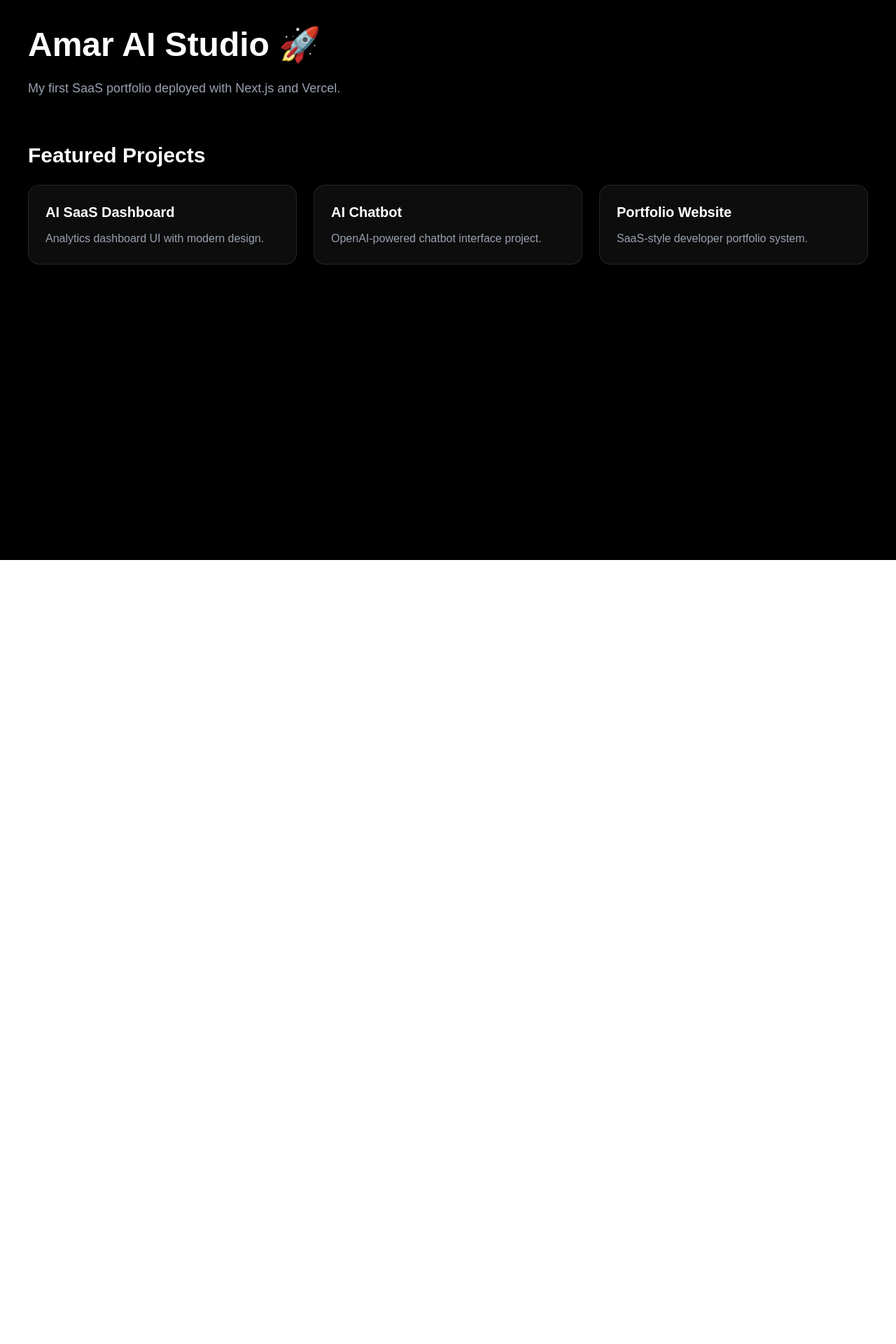
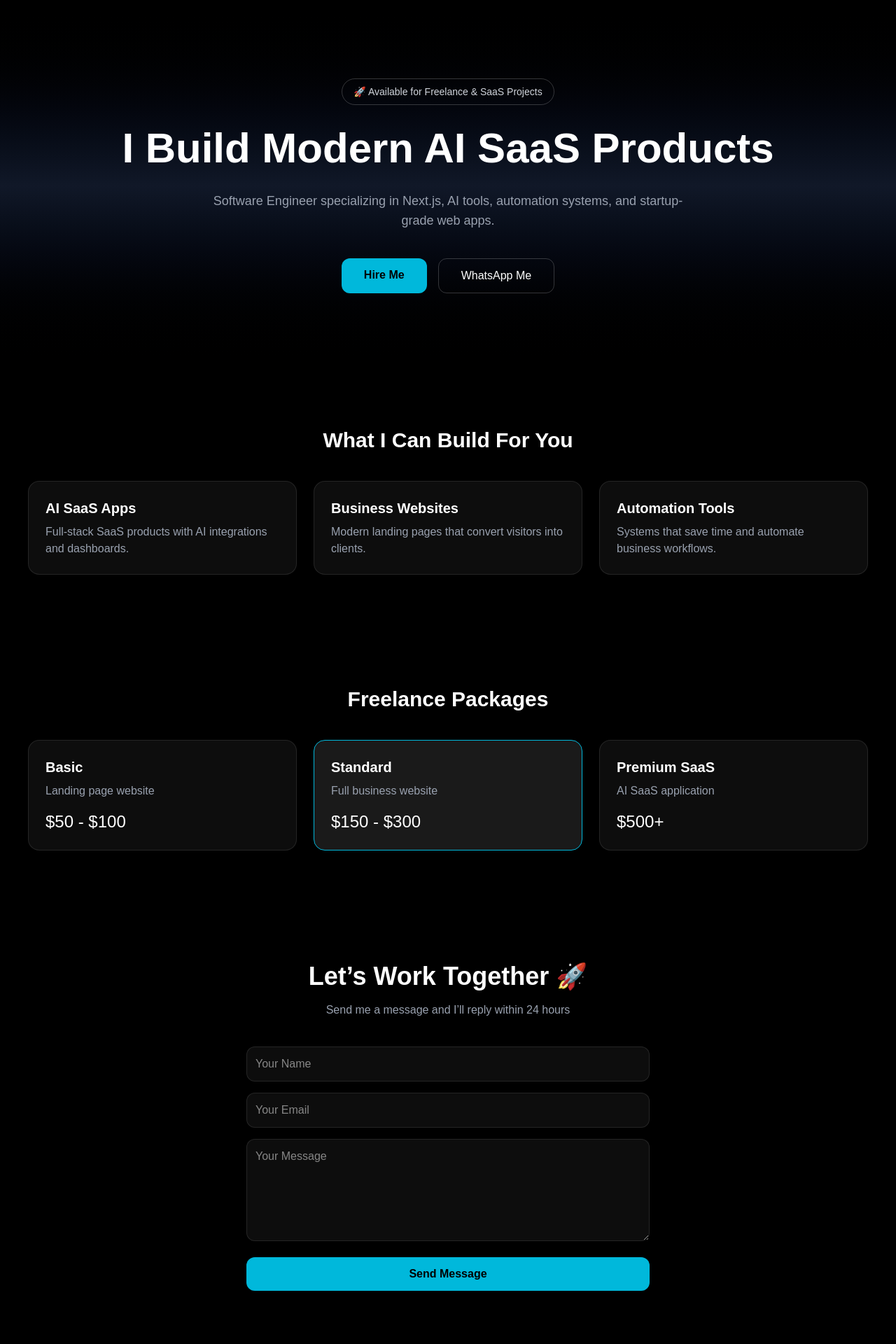
Before and after one commit to amarchandoad1556-lgtm/ai-saas-portfolio, a Next.js app: page / in a window 1280 px wide. Shown: the top 1920 px of the page at 70% size. Before the commit the page ends 800 px from the top, so only its background shows below. Built offline with nearby package versions, Linux system fonts and the light colour scheme.

Commit message:
client saas portfolio upgrade

```diff
--- a/app/page.tsx
+++ b/app/page.tsx
@@ -1,55 +1,155 @@
 export default function Home() {
   return (
-    <main className="min-h-screen bg-black text-white p-10">
+    <main className="min-h-screen bg-black text-white">
 
-      <h1 className="text-5xl font-bold">
-        Amar AI Studio 🚀
-      </h1>
+      {/* HERO */}
+      <section className="text-center px-6 py-28 bg-gradient-to-b from-black via-gray-900 to-black">
 
-      <p className="text-gray-400 mt-6 text-lg">
-        My first SaaS portfolio deployed with Next.js and Vercel.
-      </p>
+        <div className="inline-block px-4 py-2 mb-6 text-sm border border-white/20 rounded-full text-gray-300">
+          🚀 Available for Freelance & SaaS Projects
+        </div>
 
-      <section className="mt-16">
-        <h2 className="text-3xl font-bold mb-6">
-          Featured Projects
+        <h1 className="text-6xl font-bold leading-tight">
+          I Build Modern AI SaaS Products
+        </h1>
+
+        <p className="text-gray-400 mt-6 text-lg max-w-2xl mx-auto">
+          Software Engineer specializing in Next.js, AI tools, automation systems, and startup-grade web apps.
+        </p>
+
+        <div className="mt-10 flex gap-4 justify-center">
+          <a
+            href="#contact"
+            className="px-8 py-3 rounded-xl bg-cyan-500 text-black font-semibold hover:scale-105 transition"
+          >
+            Hire Me
+          </a>
+
+          <a
+            href="https://wa.me/923000000000"
+            target="_blank"
+            className="px-8 py-3 rounded-xl border border-white/20 hover:bg-white hover:text-black transition"
+          >
+            WhatsApp Me
+          </a>
+        </div>
+      </section>
+
+      {/* FEATURES */}
+      <section className="px-10 py-20">
+        <h2 className="text-3xl font-bold text-center mb-10">
+          What I Can Build For You
         </h2>
 
         <div className="grid md:grid-cols-3 gap-6">
 
-          <div className="border border-white/10 rounded-2xl p-6 bg-white/5">
-            <h3 className="text-xl font-semibold">
-              AI SaaS Dashboard
-            </h3>
-
-            <p className="text-gray-400 mt-3">
-              Analytics dashboard UI with modern design.
+          <div className="p-6 rounded-2xl bg-white/5 border border-white/10">
+            <h3 className="text-xl font-bold">AI SaaS Apps</h3>
+            <p className="text-gray-400 mt-2">
+              Full-stack SaaS products with AI integrations and dashboards.
             </p>
           </div>
 
-          <div className="border border-white/10 rounded-2xl p-6 bg-white/5">
-            <h3 className="text-xl font-semibold">
-              AI Chatbot
-            </h3>
-
-            <p className="text-gray-400 mt-3">
-              OpenAI-powered chatbot interface project.
+          <div className="p-6 rounded-2xl bg-white/5 border border-white/10">
+            <h3 className="text-xl font-bold">Business Websites</h3>
+            <p className="text-gray-400 mt-2">
+              Modern landing pages that convert visitors into clients.
             </p>
           </div>
 
-          <div className="border border-white/10 rounded-2xl p-6 bg-white/5">
-            <h3 className="text-xl font-semibold">
-              Portfolio Website
-            </h3>
-
-            <p className="text-gray-400 mt-3">
-              SaaS-style developer portfolio system.
+          <div className="p-6 rounded-2xl bg-white/5 border border-white/10">
+            <h3 className="text-xl font-bold">Automation Tools</h3>
+            <p className="text-gray-400 mt-2">
+              Systems that save time and automate business workflows.
             </p>
           </div>
 
         </div>
       </section>
 
+      {/* PRICING */}
+      <section className="px-10 py-20">
+        <h2 className="text-3xl font-bold text-center mb-10">
+          Freelance Packages
+        </h2>
+
+        <div className="grid md:grid-cols-3 gap-6">
+
+          <div className="p-6 rounded-2xl bg-white/5 border border-white/10">
+            <h3 className="text-xl font-bold">Basic</h3>
+            <p className="text-gray-400 mt-2">Landing page website</p>
+            <p className="text-2xl mt-4">$50 - $100</p>
+          </div>
+
+          <div className="p-6 rounded-2xl bg-white/10 border border-cyan-500">
+            <h3 className="text-xl font-bold">Standard</h3>
+            <p className="text-gray-400 mt-2">Full business website</p>
+            <p className="text-2xl mt-4">$150 - $300</p>
+          </div>
+
+          <div className="p-6 rounded-2xl bg-white/5 border border-white/10">
+            <h3 className="text-xl font-bold">Premium SaaS</h3>
+            <p className="text-gray-400 mt-2">AI SaaS application</p>
+            <p className="text-2xl mt-4">$500+</p>
+          </div>
+
+        </div>
+      </section>
+
+      {/* CONTACT */}
+      <section id="contact" className="px-10 py-20 text-center">
+
+        <h2 className="text-4xl font-bold">
+          Let’s Work Together 🚀
+        </h2>
+
+        <p className="text-gray-400 mt-4">
+          Send me a message and I’ll reply within 24 hours
+        </p>
+
+        <form
+          action="https://formsubmit.co/amarchandoad1566@gmail.com"
+          method="POST"
+          className="mt-10 max-w-xl mx-auto space-y-4"
+        >
+          <input
+            type="text"
+            name="name"
+            placeholder="Your Name"
+            className="w-full p-3 rounded-xl bg-white/5 border border-white/10"
+            required
+          />
+
+          <input
+            type="email"
+            name="email"
+            placeholder="Your Email"
+            className="w-full p-3 rounded-xl bg-white/5 border border-white/10"
+            required
+          />
+
+          <textarea
+            name="message"
+            placeholder="Your Message"
+            rows={5}
+            className="w-full p-3 rounded-xl bg-white/5 border border-white/10"
+            required
+          />
+
+          <button
+            type="submit"
+            className="w-full bg-cyan-500 text-black py-3 rounded-xl font-semibold hover:scale-105 transition"
+          >
+            Send Message
+          </button>
+        </form>
+      </section>
+
+      {/* FOOTER */}
+      <footer className="text-center py-10 text-gray-500 border-t border-white/10">
+        © 2026 AI SaaS Portfolio | Built with Next.js
+      </footer>
+
     </main>
   );
 }
```
